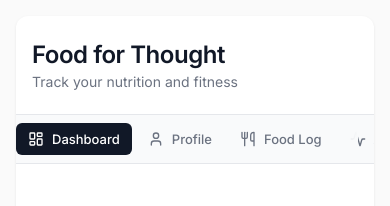
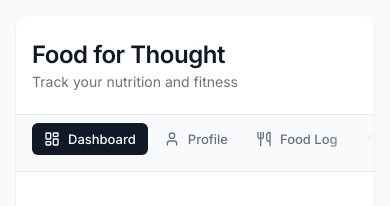
Before and after one commit to GabrielxKuek/food-for-thought, a React (Create React App) app in the folder client/: page / in a window 390 px wide. Shown: the top 206 px of the page. Built offline with nearby package versions, Linux system fonts and the light colour scheme; no server answers.

Commit message:
Refactor nav styles for improved scrollbar visibility

```diff
--- a/client/src/App.css
+++ b/client/src/App.css
@@ -246,56 +246,53 @@ body {
   }
 
   .nav {
-    padding: 8px 16px;
+    padding: 8px 16px 16px 16px;
     overflow-x: auto;
-    overflow-y: hidden;
     -webkit-overflow-scrolling: touch;
-    scroll-behavior: smooth;
-    scroll-snap-type: x proximity;
     position: relative;
 
-    /* Show scrollbar on mobile */
-    scrollbar-width: thin;
-    scrollbar-color: #9ca3af #f9fafb;
+    /* Always show scrollbar on mobile */
+    scrollbar-width: auto;
+    scrollbar-color: #6b7280 #e5e7eb;
   }
 
-  /* Webkit scrollbar styling for iOS/Chrome */
+  /* Fade gradient overlay - doesn't affect layout */
+  .nav::before {
+    content: '';
+    position: absolute;
+    top: 8px;
+    right: 0;
+    bottom: 16px;
+    width: 48px;
+    background: linear-gradient(to left, #f9fafb 0%, transparent 100%);
+    pointer-events: none;
+    z-index: 10;
+  }
+
+  /* Webkit scrollbar styling - make it prominent */
   .nav::-webkit-scrollbar {
-    height: 6px;
+    height: 8px;
   }
 
   .nav::-webkit-scrollbar-track {
-    background: #f9fafb;
-    border-radius: 3px;
+    background: #e5e7eb;
+    border-radius: 4px;
+    margin: 0 16px;
   }
 
   .nav::-webkit-scrollbar-thumb {
-    background: #d1d5db;
-    border-radius: 3px;
+    background: #6b7280;
+    border-radius: 4px;
   }
 
-  .nav::-webkit-scrollbar-thumb:hover {
-    background: #9ca3af;
-  }
-
-  /* Fade gradient on right side to indicate more content */
-  .nav::after {
-    content: '';
-    position: absolute;
-    top: 0;
-    right: 0;
-    bottom: 0;
-    width: 32px;
-    background: linear-gradient(to left, #f9fafb 0%, rgba(249, 250, 251, 0.8) 50%, transparent 100%);
-    pointer-events: none;
-    z-index: 1;
+  .nav::-webkit-scrollbar-thumb:active {
+    background: #4b5563;
   }
 
   .nav-button {
     padding: 8px 12px;
     font-size: 0.8125rem;
     white-space: nowrap;
-    scroll-snap-align: start;
     flex-shrink: 0;
   }
 
```
